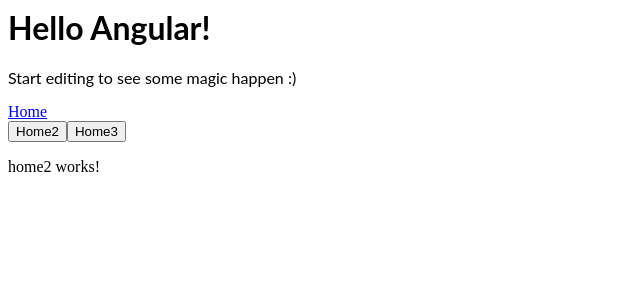
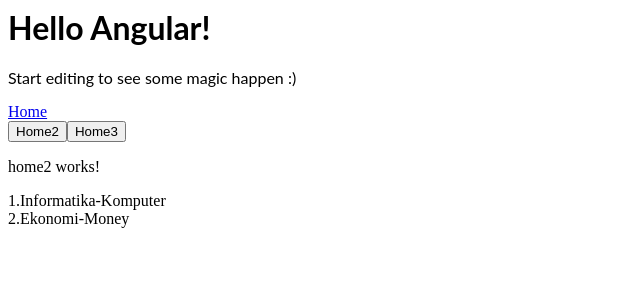
Before and after one commit to c14180134/coba, an Angular app: page /home2 in a window 1280 px wide. Shown: the top 300 px of the page, without its empty margins (0-640 px from the left). Built offline with nearby package versions, Linux system fonts and the light colour scheme.

Commit message:
4 files modified

```diff
--- a/src/app/home/home.component.ts
+++ b/src/app/home/home.component.ts
@@ -1,5 +1,6 @@
 import { Component, OnInit } from '@angular/core';
 import {ActivatedRoute} from '@angular/router';
+import { GlobalService} from '../global.service';
 
 @Component({
   selector: 'app-home',
@@ -8,12 +9,24 @@
 })
 export class HomeComponent implements OnInit {
 
-  constructor(private route:ActivatedRoute) { }
+  constructor(private route:ActivatedRoute,public knt:GlobalService) { }
   idvarpass='';
+  datadariglob=[]
+  datatambah:any
 
   ngOnInit() {
   let id=this.route.snapshot.paramMap.get('id');
   this.idvarpass = id;
+  this.datadariglob=this.knt.getdata();
   }
+  Submit(x:string,y:string){
+      this.datatambah={
+        no : x,
+        penjelasan : y,
+      }
+      this.datadariglob.push(this.datatambah);
+
+    }
+
 
 }
--- a/src/app/home2/home2.component.html
+++ b/src/app/home2/home2.component.html
@@ -1,6 +1,6 @@
 <p>
 home2 works!
-{{datadariglob}}
+
 </p>
 <div *ngFor="let Jurusan of datadariglob; let i=index">
   {{i+1}}.{{Jurusan.nama}}-{{Jurusan.penjelasan}}
--- a/src/app/home2/home2.component.ts
+++ b/src/app/home2/home2.component.ts
@@ -1,4 +1,5 @@
 import { Component, OnInit } from '@angular/core';
+import { GlobalService} from '../global.service'
 
 @Component({
   selector: 'app-home2',
@@ -7,10 +8,12 @@
 })
 export class Home2Component implements OnInit {
 
-  constructor() { }
+  constructor(public knt:GlobalService) { }
+  datadariglob=[]
 
   ngOnInit() {
-
+    this.datadariglob=this.knt.getdata();
   }
 
+
 }
```
Also changed, not shown: src/app/app.component.ts (+1 -10 lines).
